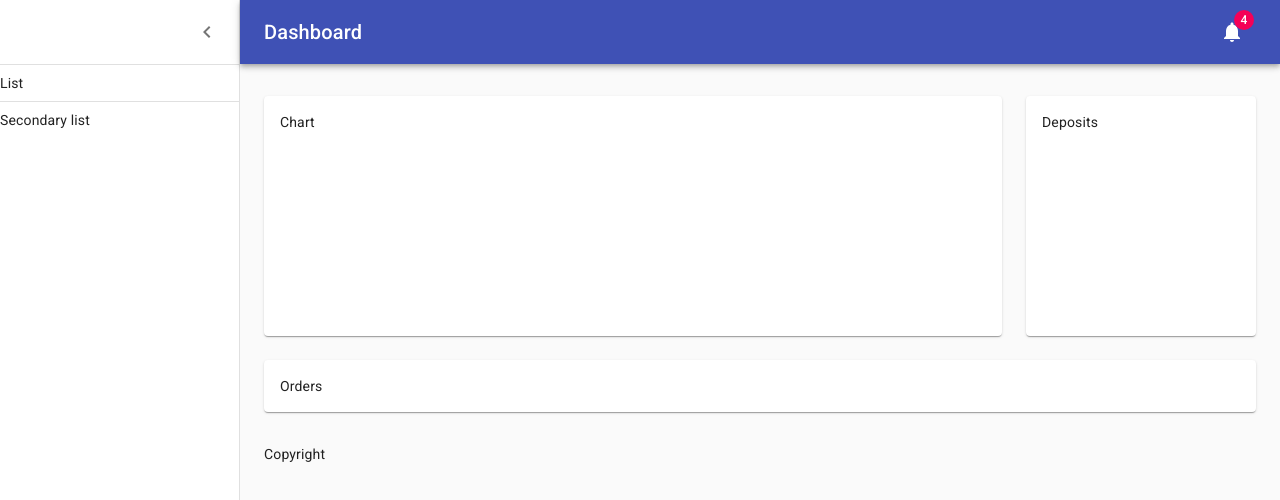
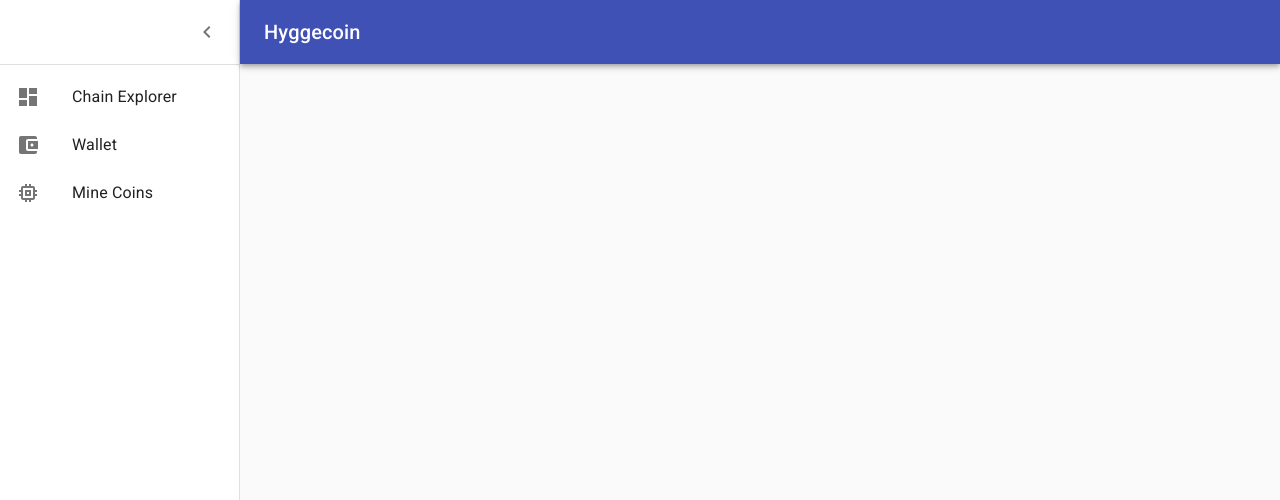
Before and after one commit to borlaym/hyggecoin, a React (Create React App) app in the folder client/: page / in a window 1280 px wide. Shown: the top 500 px of the page. Built offline with nearby package versions, Linux system fonts and the light colour scheme; no server answers.

Commit message:
react router, menu items

```diff
--- a/client/package.json
+++ b/client/package.json
@@ -12,8 +12,11 @@
     "@types/node": "^12.0.0",
     "@types/react": "^17.0.0",
     "@types/react-dom": "^17.0.0",
+    "@types/react-router-dom": "^5.1.7",
     "react": "^17.0.2",
     "react-dom": "^17.0.2",
+    "react-router": "^5.2.0",
+    "react-router-dom": "^5.2.0",
     "react-scripts": "4.0.3",
     "typescript": "^4.1.2",
     "web-vitals": "^1.0.1"
--- a/client/src/App.tsx
+++ b/client/src/App.tsx
@@ -1,13 +1,22 @@
 import React from 'react';
-import BlockList from './components/BlockList';
 import DataProvider from './components/DataProvider';
 import Layout from './components/Layout';
+import { HashRouter, Switch, Route } from 'react-router-dom';
+import BlockList from './components/BlockList';
 
 export default function App() {
 
   return (
     <DataProvider>
-      <Layout />
+      <HashRouter>
+        <Layout>
+            <Switch>
+              <Route path="/chain-explorer">
+                <BlockList />
+              </Route>
+            </Switch>
+        </Layout>
+      </HashRouter>
     </DataProvider>
   )
 }
--- a/client/src/components/Layout.tsx
+++ b/client/src/components/Layout.tsx
@@ -3,20 +3,23 @@ import clsx from 'clsx';
 import { makeStyles } from '@material-ui/core/styles';
 import CssBaseline from '@material-ui/core/CssBaseline';
 import Drawer from '@material-ui/core/Drawer';
-import Box from '@material-ui/core/Box';
 import AppBar from '@material-ui/core/AppBar';
 import Toolbar from '@material-ui/core/Toolbar';
 import List from '@material-ui/core/List';
 import Typography from '@material-ui/core/Typography';
 import Divider from '@material-ui/core/Divider';
 import IconButton from '@material-ui/core/IconButton';
-import Badge from '@material-ui/core/Badge';
 import Container from '@material-ui/core/Container';
 import Grid from '@material-ui/core/Grid';
-import Paper from '@material-ui/core/Paper';
 import MenuIcon from '@material-ui/icons/Menu';
+import DashboardIcon from '@material-ui/icons/Dashboard';
+import WalletIcon from '@material-ui/icons/AccountBalanceWallet';
+import MemoryIcon from '@material-ui/icons/Memory';
 import ChevronLeftIcon from '@material-ui/icons/ChevronLeft';
-import NotificationsIcon from '@material-ui/icons/Notifications';
+import ListItem from '@material-ui/core/ListItem';
+import ListItemIcon from '@material-ui/core/ListItemIcon';
+import ListItemText from '@material-ui/core/ListItemText';
+import { useHistory } from 'react-router';
 
 const drawerWidth = 240;
 
@@ -99,7 +102,7 @@ const useStyles = makeStyles((theme) => ({
   },
 }));
 
-export default function Dashboard() {
+export default function Layout({ children }: { children: React.ReactElement }) {
   const classes = useStyles();
   const [open, setOpen] = React.useState(true);
   const handleDrawerOpen = () => {
@@ -108,7 +111,7 @@ export default function Dashboard() {
   const handleDrawerClose = () => {
     setOpen(false);
   };
-  const fixedHeightPaper = clsx(classes.paper, classes.fixedHeight);
+  const history = useHistory();
 
   return (
     <div className={classes.root}>
@@ -125,13 +128,8 @@ export default function Dashboard() {
             <MenuIcon />
           </IconButton>
           <Typography component="h1" variant="h6" color="inherit" noWrap className={classes.title}>
-            Dashboard
+            Hyggecoin
           </Typography>
-          <IconButton color="inherit">
-            <Badge badgeContent={4} color="secondary">
-              <NotificationsIcon />
-            </Badge>
-          </IconButton>
         </Toolbar>
       </AppBar>
       <Drawer
@@ -147,36 +145,35 @@ export default function Dashboard() {
           </IconButton>
         </div>
         <Divider />
-        <List>List</List>
-        <Divider />
-        <List>Secondary list</List>
+        <List>
+          <div>
+            <ListItem button onClick={() => history.push("/chain-explorer")}>
+              <ListItemIcon>
+                <DashboardIcon />
+              </ListItemIcon>
+              <ListItemText primary="Chain Explorer" />
+            </ListItem>
+            <ListItem button onClick={() => history.push("/wallet")}>
+              <ListItemIcon>
+                <WalletIcon />
+              </ListItemIcon>
+              <ListItemText primary="Wallet" />
+            </ListItem>
+            <ListItem button onClick={() => history.push("/mine")}>
+              <ListItemIcon>
+                <MemoryIcon />
+              </ListItemIcon>
+              <ListItemText primary="Mine Coins" />
+            </ListItem>
+          </div>
+        </List>
       </Drawer>
       <main className={classes.content}>
         <div className={classes.appBarSpacer} />
         <Container maxWidth="lg" className={classes.container}>
           <Grid container spacing={3}>
-            {/* Chart */}
-            <Grid item xs={12} md={8} lg={9}>
-              <Paper className={fixedHeightPaper}>
-                Chart
-              </Paper>
-            </Grid>
-            {/* Recent Deposits */}
-            <Grid item xs={12} md={4} lg={3}>
-              <Paper className={fixedHeightPaper}>
-                Deposits
-              </Paper>
-            </Grid>
-            {/* Recent Orders */}
-            <Grid item xs={12}>
-              <Paper className={classes.paper}>
-                Orders
-              </Paper>
-            </Grid>
+            {children}
           </Grid>
-          <Box pt={4}>
-            Copyright
-          </Box>
         </Container>
       </main>
     </div>
```
Also changed, not shown: 1 other file (tests, documents, lock files or other folders).
